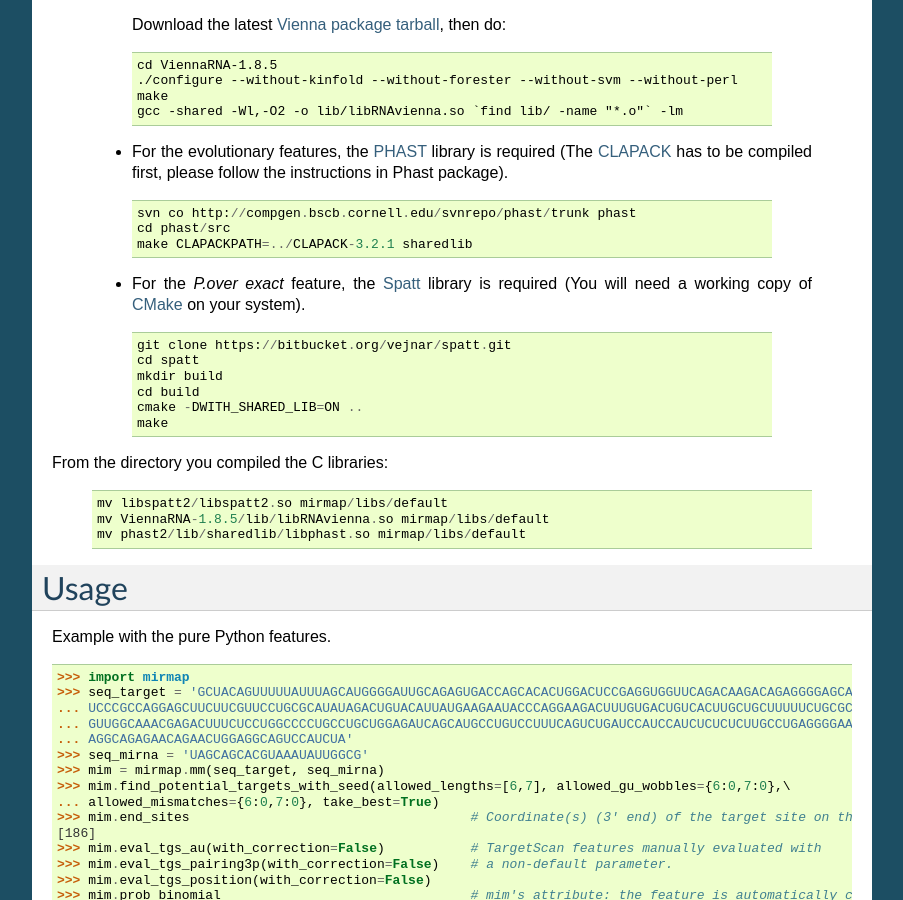
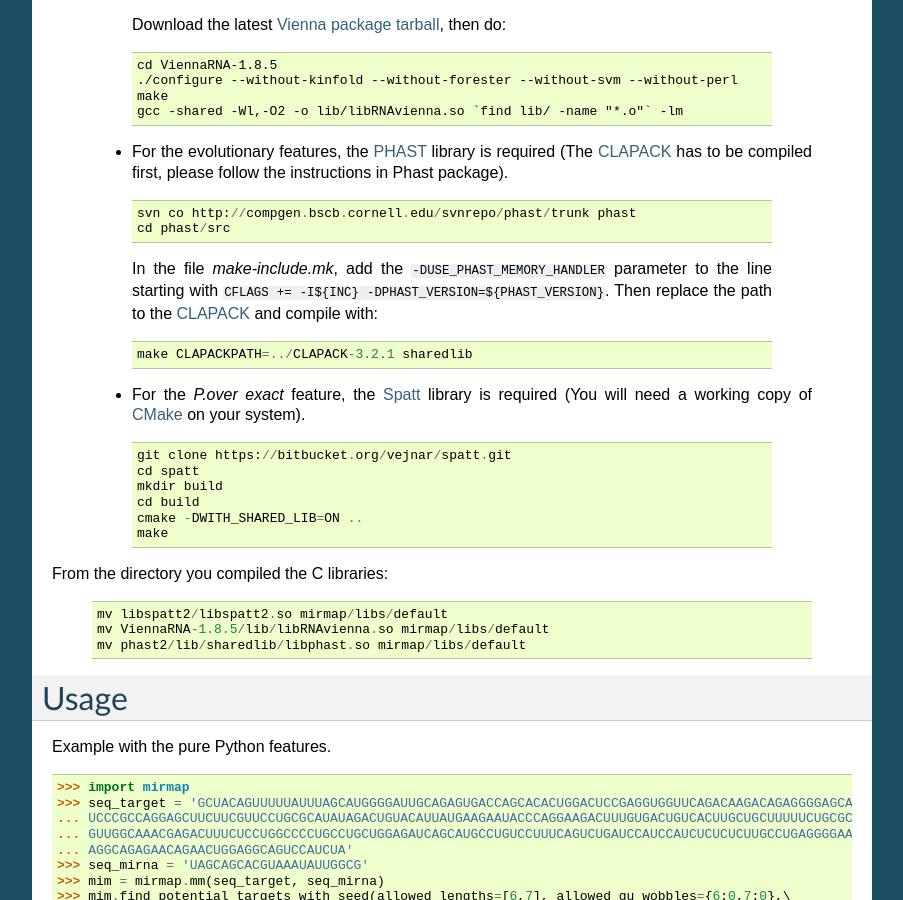
Before and after one commit to prashnts/miRmap, a Sphinx documentation site: the page built from docs/source/index.rst, in a window 1280 px wide and 900 px high, scrolled down 920 px. Shown: the whole window, without its empty margins (198-1101 px from the left). Built offline with Sphinx 7.4.7, drawn with Linux system fonts in a browser that asks for light colours.

Commit message:
Compilation option for Phast.

```diff
--- a/docs/source/index.rst
+++ b/docs/source/index.rst
@@ -57,6 +57,11 @@
 
    svn co http://compgen.bscb.cornell.edu/svnrepo/phast/trunk phast
    cd phast/src
+
+  In the file *make-include.mk*, add the ``-DUSE_PHAST_MEMORY_HANDLER`` parameter to the line starting with ``CFLAGS += -I${INC} -DPHAST_VERSION=${PHAST_VERSION}``. Then replace the path to the CLAPACK_ and compile with:
+
+  ::
+
    make CLAPACKPATH=../CLAPACK-3.2.1 sharedlib
 
  - For the *P.over exact* feature, the `Spatt <http://stat.genopole.cnrs.fr/spatt>`_ library is required (You will need a working copy of `CMake <http://www.cmake.org>`_ on your system).
```
